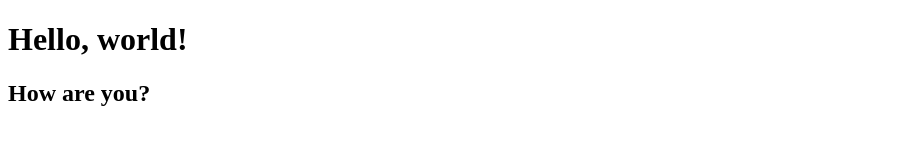
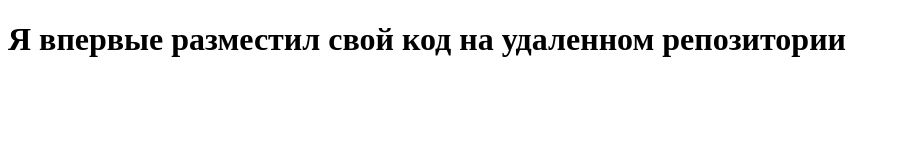
Before and after one commit to kabinet313/test_repo, a plain HTML site: page index.html in a window 1280 px wide. Shown: the whole page, without its empty margins (0-900 px from the left). Drawn offline with Linux system fonts and the light colour scheme.

Commit message:
New commit

```diff
--- a/index.html
+++ b/index.html
@@ -3,10 +3,9 @@
 <head>
     <meta charset="UTF-8">
     <meta name="viewport" content="width=device-width, initial-scale=1.0">
-    <title>Document</title>
+    <title>New git project</title>
 </head>
 <body>
-    <h1>Hello, world!</h1>
-    <h2>How are you?</h2>
+    <h1>Я впервые разместил свой код на удаленном репозитории</h1>
 </body>
 </html>
```
